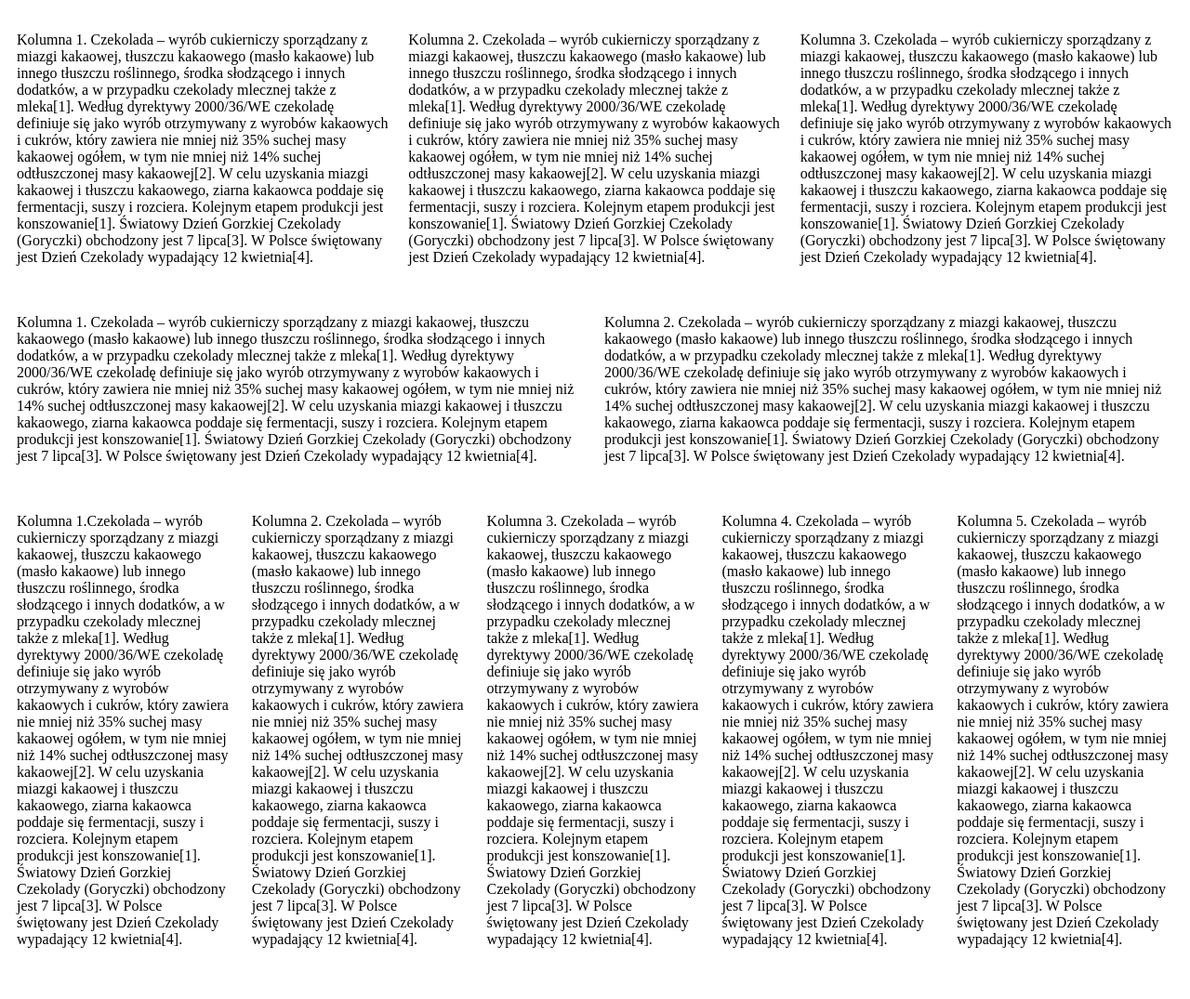
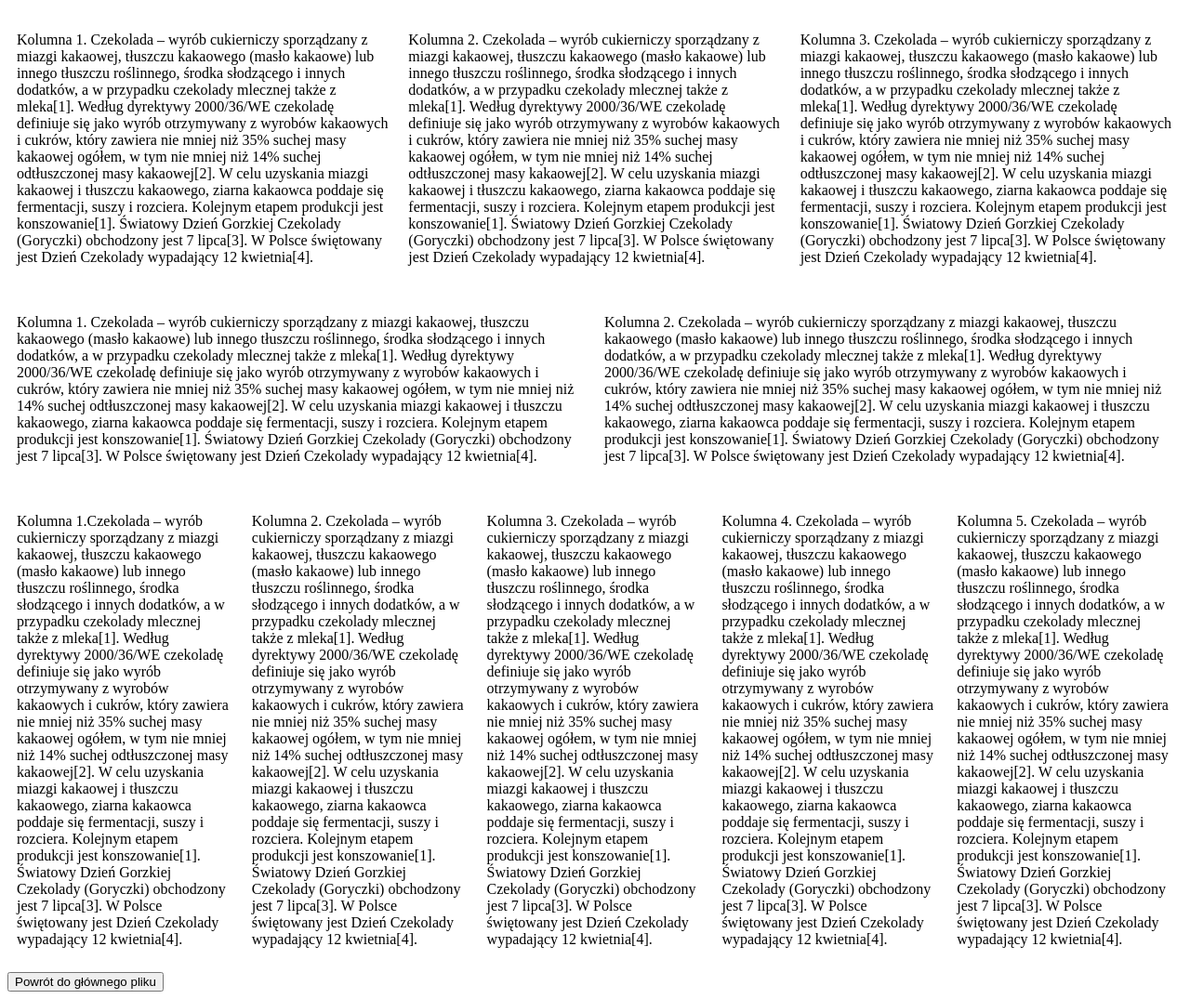
Before and after one commit to bartoszkaminski117153/bartoszkaminski117153.github.io, a plain HTML site: page zad2a.html in a window 1280 px wide. Shown: the whole page at 93% size. Before the commit the page ends 1054 px from the top, so only its background shows below. Drawn offline with Linux system fonts and the light colour scheme.

Commit message:
Update zad2a.html

```diff
--- a/zad2a.html
+++ b/zad2a.html
@@ -77,5 +77,6 @@
 Światowy Dzień Gorzkiej Czekolady (Goryczki) obchodzony jest 7 lipca[3]. W Polsce świętowany jest Dzień Czekolady wypadający 12 kwietnia[4].</p>
 	</div>
     </div>
+	<button type="button" onclick="window.location.href='index.html'">Powrót do głównego pliku</button>
 </body>
 </html>
```
